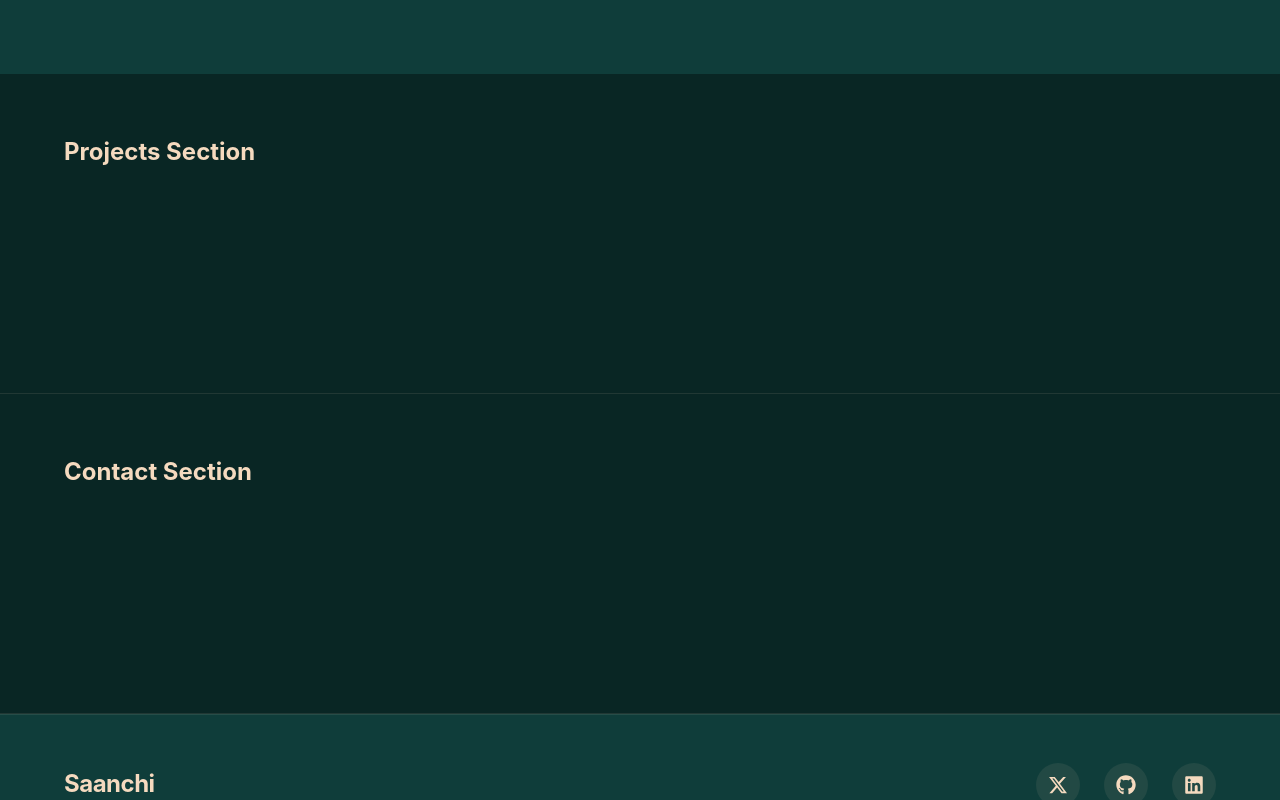
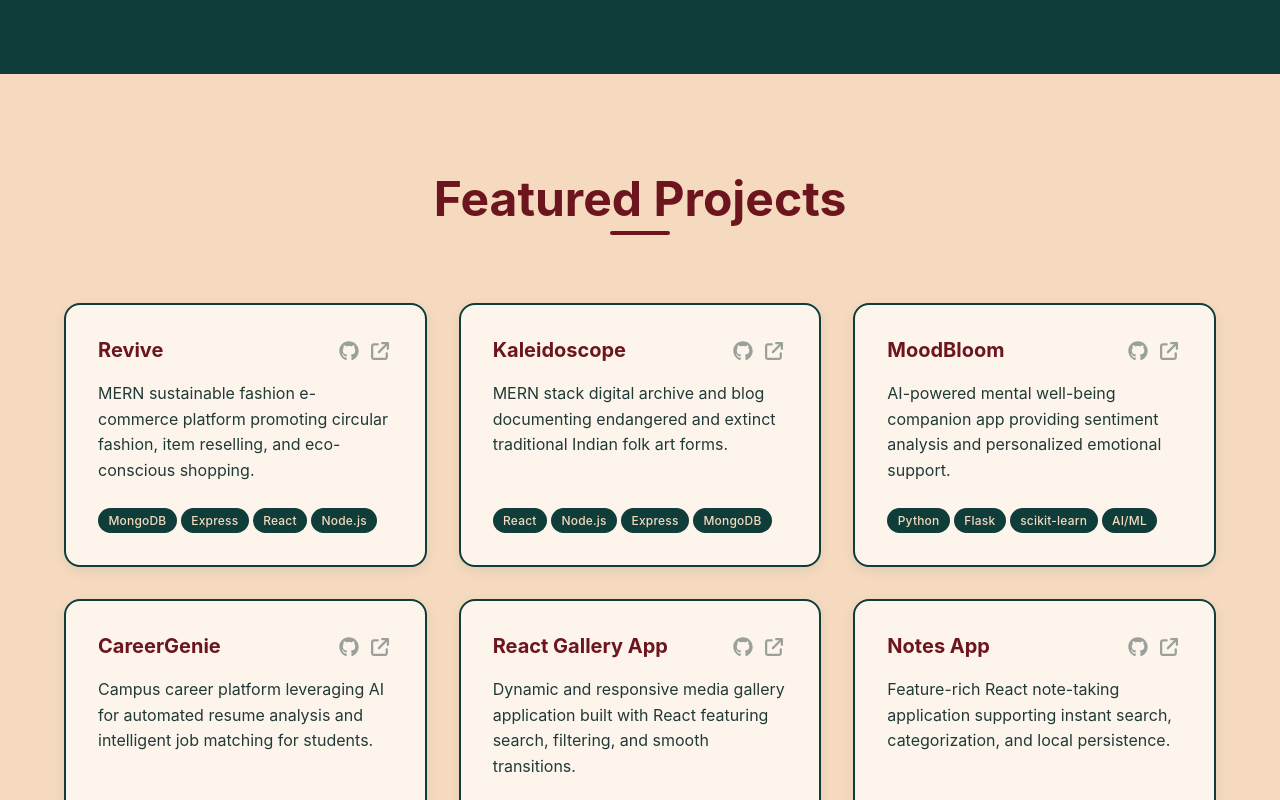
Before and after one commit to Saanchijainnn/Portfolio, a React app: page / in a window 1280 px wide. Shown: the part 2160-2960 px from the top of the page. Built offline with nearby package versions, Linux system fonts and the light colour scheme; the HTML template or start-up script is replaced by a standard one.

Commit message:
feat: add projects section and project card component

```diff
--- /dev/null
+++ b/src/components/ProjectCard.css
@@ -0,0 +1,87 @@
+.project-card {
+  background-color: var(--color-cream-light);
+  border: 2px solid var(--color-green);
+  border-radius: var(--radius-lg);
+  padding: var(--space-xl);
+  display: flex;
+  flex-direction: column;
+  justify-content: space-between;
+  box-shadow: 0 4px 12px rgba(15, 61, 58, 0.08);
+  transition: transform var(--transition-normal), box-shadow var(--transition-normal), border-color var(--transition-normal);
+  height: 100%;
+}
+
+.project-card:hover {
+  transform: translateY(-8px);
+  border-color: var(--color-bordo);
+  box-shadow: 0 12px 24px rgba(108, 21, 30, 0.15);
+}
+
+.project-card-header {
+  display: flex;
+  align-items: flex-start;
+  justify-content: space-between;
+  gap: var(--space-md);
+  margin-bottom: var(--space-md);
+}
+
+.project-title {
+  font-family: var(--font-family-heading);
+  font-size: var(--font-size-xl);
+  font-weight: var(--font-weight-bold);
+  color: var(--color-bordo);
+  line-height: 1.3;
+}
+
+.project-links {
+  display: flex;
+  align-items: center;
+  gap: var(--space-xs);
+}
+
+.project-icon-link {
+  color: var(--color-green-dark);
+  padding: var(--space-xs);
+  border-radius: var(--radius-full);
+  display: flex;
+  align-items: center;
+  justify-content: center;
+  transition: color var(--transition-fast), transform var(--transition-fast), background-color var(--transition-fast);
+}
+
+.project-icon-link:hover {
+  color: var(--color-bordo);
+  background-color: rgba(108, 21, 30, 0.08);
+  transform: translateY(-2px);
+}
+
+.project-icon-link.disabled {
+  opacity: 0.4;
+  cursor: not-allowed;
+}
+
+.project-description {
+  font-size: var(--font-size-base);
+  color: var(--color-green-dark);
+  line-height: 1.6;
+  margin-bottom: var(--space-lg);
+  flex-grow: 1;
+  opacity: 0.9;
+}
+
+.project-tags {
+  display: flex;
+  flex-wrap: wrap;
+  gap: var(--space-xs);
+  margin-top: auto;
+}
+
+.project-tag-pill {
+  background-color: var(--color-green);
+  color: var(--color-cream);
+  padding: 0.2rem 0.65rem;
+  border-radius: var(--radius-pill);
+  font-size: var(--font-size-xs);
+  font-weight: var(--font-weight-medium);
+  letter-spacing: 0.2px;
+}
--- /dev/null
+++ b/src/components/ProjectCard.jsx
@@ -0,0 +1,69 @@
+import React from 'react';
+import { FaGithub, FaArrowUpRightFromSquare } from 'react-icons/fa6';
+import './ProjectCard.css';
+
+export default function ProjectCard({ title, description, tags, github, demo }) {
+  const hasGithub = github && github !== '#' && github !== '';
+  const hasDemo = demo && demo !== '#' && demo !== '';
+
+  return (
+    <div className="project-card">
+      <div>
+        <div className="project-card-header">
+          <h3 className="project-title">{title}</h3>
+          <div className="project-links">
+            {hasGithub ? (
+              <a
+                href={github}
+                target="_blank"
+                rel="noopener noreferrer"
+                className="project-icon-link"
+                aria-label={`GitHub repository for ${title}`}
+                title="View GitHub Repository"
+              >
+                <FaGithub size={20} />
+              </a>
+            ) : (
+              <span
+                className="project-icon-link disabled"
+                title="TODO: Add GitHub Repository Link"
+              >
+                <FaGithub size={20} />
+              </span>
+            )}
+
+            {hasDemo ? (
+              <a
+                href={demo}
+                target="_blank"
+                rel="noopener noreferrer"
+                className="project-icon-link"
+                aria-label={`Live demo for ${title}`}
+                title="View Live Demo"
+              >
+                <FaArrowUpRightFromSquare size={18} />
+              </a>
+            ) : (
+              <span
+                className="project-icon-link disabled"
+                title="TODO: Add Live Demo Link"
+              >
+                <FaArrowUpRightFromSquare size={18} />
+              </span>
+            )}
+          </div>
+        </div>
+
+        <p className="project-description">{description}</p>
+      </div>
+
+      <div className="project-tags">
+        {tags && tags.map((tag) => (
+          <span key={tag} className="project-tag-pill">
+            {tag}
+          </span>
+        ))}
+      </div>
+    </div>
+  );
+}
--- /dev/null
+++ b/src/sections/Projects.css
@@ -0,0 +1,49 @@
+.projects-section {
+  background-color: var(--color-cream);
+  color: var(--color-green-dark);
+  padding: var(--space-4xl) 0;
+  position: relative;
+}
+
+.projects-header {
+  text-align: center;
+  margin-bottom: var(--space-3xl);
+}
+
+.projects-title {
+  font-family: var(--font-family-heading);
+  font-size: clamp(2rem, 4vw, 3rem);
+  color: var(--color-bordo);
+  font-weight: var(--font-weight-bold);
+  margin-bottom: var(--space-xs);
+  position: relative;
+  display: inline-block;
+}
+
+.projects-title::after {
+  content: '';
+  display: block;
+  width: 60px;
+  height: 4px;
+  background-color: var(--color-bordo);
+  margin: var(--space-xs) auto 0;
+  border-radius: var(--radius-full);
+}
+
+.projects-grid {
+  display: grid;
+  grid-template-columns: 1fr;
+  gap: var(--space-xl);
+}
+
+@media (min-width: 640px) {
+  .projects-grid {
+    grid-template-columns: repeat(2, 1fr);
+  }
+}
+
+@media (min-width: 1024px) {
+  .projects-grid {
+    grid-template-columns: repeat(3, 1fr);
+  }
+}
--- a/src/sections/Projects.jsx
+++ b/src/sections/Projects.jsx
@@ -1,10 +1,112 @@
 import React from 'react';
+import { motion } from 'framer-motion';
+import ProjectCard from '../components/ProjectCard';
+import './Projects.css';
+
+// Project data array defined at top of file for easy editing
+const projectsData = [
+  {
+    id: 'revive',
+    title: 'Revive',
+    description: 'MERN sustainable fashion e-commerce platform promoting circular fashion, item reselling, and eco-conscious shopping.',
+    tags: ['MongoDB', 'Express', 'React', 'Node.js'],
+    github: '#', // TODO: Add GitHub repo URL
+    demo: '#', // TODO: Add Live Demo URL
+  },
+  {
+    id: 'kaleidoscope',
+    title: 'Kaleidoscope',
+    description: 'MERN stack digital archive and blog documenting endangered and extinct traditional Indian folk art forms.',
+    tags: ['React', 'Node.js', 'Express', 'MongoDB'],
+    github: '#', // TODO: Add GitHub repo URL
+    demo: '#', // TODO: Add Live Demo URL
+  },
+  {
+    id: 'moodbloom',
+    title: 'MoodBloom',
+    description: 'AI-powered mental well-being companion app providing sentiment analysis and personalized emotional support.',
+    tags: ['Python', 'Flask', 'scikit-learn', 'AI/ML'],
+    github: '#', // TODO: Add GitHub repo URL
+    demo: '#', // TODO: Add Live Demo URL
+  },
+  {
+    id: 'careergenie',
+    title: 'CareerGenie',
+    description: 'Campus career platform leveraging AI for automated resume analysis and intelligent job matching for students.',
+    tags: ['React', 'Python', 'AI/ML', 'scikit-learn'],
+    github: '#', // TODO: Add GitHub repo URL
+    demo: '#', // TODO: Add Live Demo URL
+  },
+  {
+    id: 'react-gallery',
+    title: 'React Gallery App',
+    description: 'Dynamic and responsive media gallery application built with React featuring search, filtering, and smooth transitions.',
+    tags: ['React', 'JavaScript', 'CSS3'],
+    github: '#', // TODO: Add GitHub repo URL
+    demo: '#', // TODO: Add Live Demo URL
+  },
+  {
+    id: 'notes-app',
+    title: 'Notes App',
+    description: 'Feature-rich React note-taking application supporting instant search, categorization, and local persistence.',
+    tags: ['React', 'JavaScript', 'LocalStorage'],
+    github: '#', // TODO: Add GitHub repo URL
+    demo: '#', // TODO: Add Live Demo URL
+  },
+];
 
 export default function Projects() {
+  const containerVariants = {
+    hidden: { opacity: 0 },
+    visible: {
+      opacity: 1,
+      transition: {
+        staggerChildren: 0.15,
+      },
+    },
+  };
+
+  const itemVariants = {
+    hidden: { opacity: 0, y: 30 },
+    visible: {
+      opacity: 1,
+      y: 0,
+      transition: { duration: 0.5, ease: 'easeOut' },
+    },
+  };
+
   return (
-    <section id="projects" className="section projects">
+    <section id="projects" className="projects-section">
       <div className="container">
-        <h2>Projects Section</h2>
+        <motion.div
+          className="projects-header"
+          initial={{ opacity: 0, y: -20 }}
+          whileInView={{ opacity: 1, y: 0 }}
+          viewport={{ once: true }}
+          transition={{ duration: 0.5 }}
+        >
+          <h2 className="projects-title">Featured Projects</h2>
+        </motion.div>
+
+        <motion.div
+          className="projects-grid"
+          variants={containerVariants}
+          initial="hidden"
+          whileInView="visible"
+          viewport={{ once: true }}
+        >
+          {projectsData.map((project) => (
+            <motion.div key={project.id} variants={itemVariants}>
+              <ProjectCard
+                title={project.title}
+                description={project.description}
+                tags={project.tags}
+                github={project.github}
+                demo={project.demo}
+              />
+            </motion.div>
+          ))}
+        </motion.div>
       </div>
     </section>
   );
```
